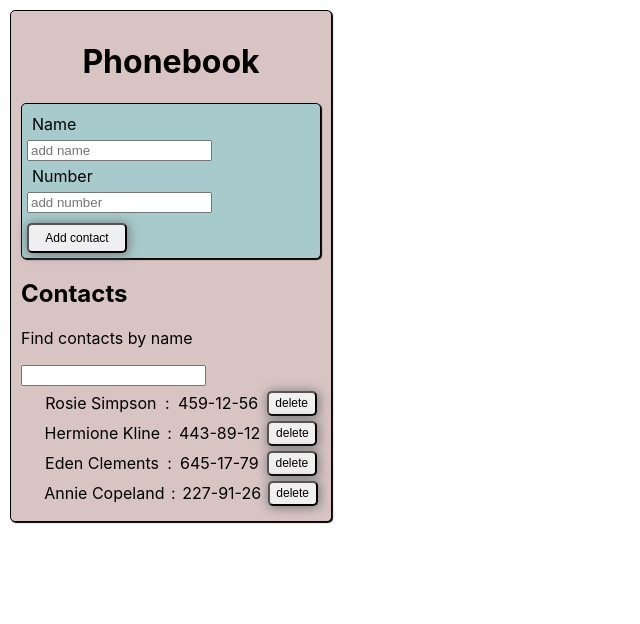
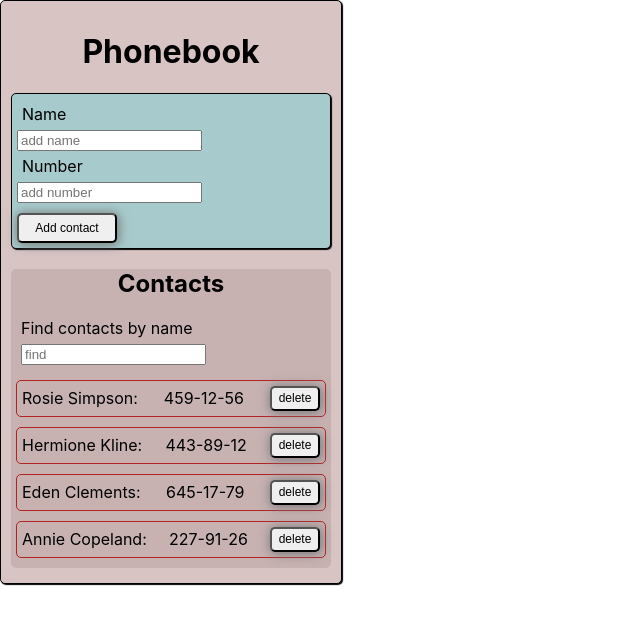
Before and after one commit to MishanyaZh/goit-react-hw-02-phonebook, a React (Create React App) app: page / in a window 1280 px wide. Shown: the top 624 px of the page, without its empty margins (0-640 px from the left). Built offline with nearby package versions, Linux system fonts and the light colour scheme.

Commit message:
proptype and css

```diff
--- a/src/App.jsx
+++ b/src/App.jsx
@@ -5,8 +5,9 @@ import { v4 as uuidv4 } from 'uuid';
 import ContactForm from './ContactForm/ContactForm';
 import Filter from './Filter/Filter';
 import ContactList from './ContactList/ContactList';
+import SectionContacts from './Section&Title&Container/SectionContacts';
 import Section from './Section&Title&Container/Section';
-import Container from './Section&Title&Container/MainContainer';
+import MContainer from './Section&Title&Container/MainContainer';
 
 class App extends Component {
   state = {
@@ -80,7 +81,7 @@ class App extends Component {
   render() {
     const visibleName = this.getVisibleContacts();
     return (
-      <Container title="Phonebook">
+      <MContainer title="Phonebook">
         <Section>
           <ContactForm
             onGetUnicName={this.getUnicName}
@@ -88,14 +89,14 @@ class App extends Component {
           />
         </Section>
 
-        <Section title="Contacts">
+        <SectionContacts title="Contacts">
           <Filter onChange={this.changeFilter} value={this.state.filter} />
           <ContactList
             contacts={visibleName}
             onDeleteContact={this.deleteContact}
           />
-        </Section>
-      </Container>
+        </SectionContacts>
+      </MContainer>
     );
   }
 }
--- a/src/ContactForm/ContactForm.module.css
+++ b/src/ContactForm/ContactForm.module.css
@@ -2,6 +2,8 @@
   display: flex;
   flex-direction: column;
   align-items: flex-start;
+  /* width: 307px; */
+  min-width: 297px;
   padding: 5px;
   border: 1px solid black;
   border-radius: 5px;
@@ -24,6 +26,7 @@
   border-radius: 5px;
   transition-duration: 0.1s;
   box-shadow: 1px 1px 11px 1px #797a7c;
+  cursor: pointer;
 }
 
 .formButton:active {
--- a/src/ContactList/ContactList.jsx
+++ b/src/ContactList/ContactList.jsx
@@ -1,10 +1,12 @@
+import PropTypes from 'prop-types';
 import css from './ContactList.module.css';
 
 const ContactList = ({ contacts, onDeleteContact }) => (
   <ul className={css.contactsList}>
     {contacts.map(({ id, name, number }) => (
       <li key={id} className={css.contactsItem}>
-        <span>{name}</span>: <span>{number}</span>
+        <span>{name}:</span>
+        <span>{number}</span>
         <span>
           <button
             className={css.listButton}
@@ -20,3 +22,8 @@ const ContactList = ({ contacts, onDeleteContact }) => (
 );
 
 export default ContactList;
+
+ContactList.propTypes = {
+  contacts: PropTypes.array.isRequired,
+  onDeleteContact: PropTypes.func.isRequired,
+};
--- a/src/ContactList/ContactList.module.css
+++ b/src/ContactList/ContactList.module.css
@@ -1,14 +1,20 @@
 .contactsItem {
   display: flex;
-  justify-content: space-around;
+  justify-content: space-between;
   align-items: center;
-  margin-bottom: 5px;
+  margin-bottom: 10px;
+  padding: 5px;
+  border: 1px solid firebrick;
+  border-radius: 5px;
 }
 
 .contactsList {
-  margin-top: 5px;
+  display: flex;
+  margin-top: 15px;
   margin-bottom: 5px;
-  padding-left: 20px;
+  padding-left: 5px;
+  padding-right: 5px;
+  flex-direction: column;
 }
 
 .listButton {
@@ -22,6 +28,7 @@
   border-radius: 5px;
   transition-duration: 0.1s;
   box-shadow: 1px 1px 11px 1px #797a7c;
+  cursor: pointer;
 }
 
 .listButton:active {
--- a/src/Filter/Filter.jsx
+++ b/src/Filter/Filter.jsx
@@ -1,8 +1,22 @@
+import PropTypes from 'prop-types';
+import css from './Filter.module.css';
+
 const Filter = ({ value, onChange }) => (
-  <label id={{ value }}>
-    <p>Find contacts by name</p>
-    <input value={value} onChange={onChange} type="text" name="filter" />
+  <label id={{ value }} className={css.filter}>
+    <p className={css.filterName}>Find contacts by name</p>
+    <input
+      value={value}
+      onChange={onChange}
+      type="text"
+      name="filter"
+      placeholder="find"
+    />
   </label>
 );
 
 export default Filter;
+
+Filter.propTypes = {
+  value: PropTypes.string.isRequired,
+  onChange: PropTypes.func.isRequired,
+};
--- /dev/null
+++ b/src/Filter/Filter.module.css
@@ -0,0 +1,9 @@
+.filter {
+  display: block;
+  padding-left: 10px;
+}
+
+.filterName {
+  margin-top: 5px;
+  margin-bottom: 5px;
+}
--- a/src/Section&Title&Container/MainContainer.styled.jsx
+++ b/src/Section&Title&Container/MainContainer.styled.jsx
@@ -2,8 +2,9 @@ import styled from '@emotion/styled';
 
 export const MainContainer = styled.div`
   display: block;
-  width: 300px;
-  margin: 10px;
+  max-width: 320px;
+  min-width: 310px;
+
   padding: 10px;
   border: 1px solid black;
   border-radius: 5px;
--- a/src/Section&Title&Container/Section.jsx
+++ b/src/Section&Title&Container/Section.jsx
@@ -1,8 +1,10 @@
-const Section = ({ title, children }) => (
-  <div>
-    <h2>{title}</h2>
-    {children}
-  </div>
-);
+import PropTypes from 'prop-types';
+import { Container } from './Section.styled';
+
+const Section = ({ children }) => <Container>{children}</Container>;
 
 export default Section;
+
+Section.propTypes = {
+  title: PropTypes.string,
+};
--- a/src/Section&Title&Container/Section.styled.jsx
+++ b/src/Section&Title&Container/Section.styled.jsx
@@ -1,9 +1,10 @@
 import styled from '@emotion/styled';
 
 export const Container = styled.div`
-  display: flex;
-  flex-direction: column;
-  align-items: flex-start;
-  padding: 5px;
-  border: 1px solid black;
+  background: rgb(199 177 177);
+  border-radius: 5px;
 `;
+
+export const Subtitle = styled.h2`
+  text-align: center;
+`;
--- /dev/null
+++ b/src/Section&Title&Container/SectionContacts.jsx
@@ -0,0 +1,15 @@
+import PropTypes from 'prop-types';
+import { Container, Subtitle } from './Section.styled';
+
+const SectionContacts = ({ title, children }) => (
+  <Container>
+    <Subtitle>{title}</Subtitle>
+    {children}
+  </Container>
+);
+
+export default SectionContacts;
+
+SectionContacts.propTypes = {
+  title: PropTypes.string,
+};
```
Also changed, not shown: src/ContactForm/ContactForm.jsx (+6 -1 lines), src/Section&Title&Container/MainContainer.jsx (+8 -2 lines), 1 other file (tests, documents, lock files or other folders).
